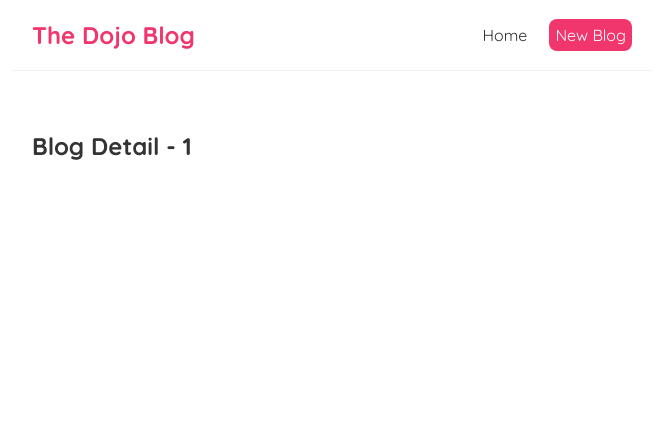
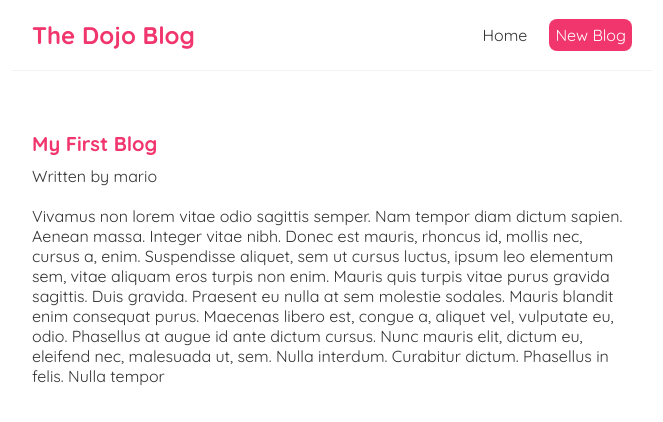
Before and after one commit to triartainyoman/react-dojo-blog, a React (Create React App) app: page /blogs/1 in a window 1280 px wide. Shown: the top 422 px of the page, without its empty margins (308-971 px from the left). Built offline with nearby package versions, Linux system fonts and the light colour scheme; data requests are answered from the project's data file.

Commit message:
Reusing custom hook

```diff
--- a/src/BlogDetail.jsx
+++ b/src/BlogDetail.jsx
@@ -1,11 +1,25 @@
 import { useParams } from "react-router-dom";
+import useFecth from "./useFetch";
 
 const BlogDetail = () => {
   const { id } = useParams();
+  const {
+    data: blog,
+    isLoading,
+    error,
+  } = useFecth("http://localhost:8000/blogs/" + id);
 
   return (
-    <div className="blog-detail">
-      <h2>Blog Detail - {id}</h2>
+    <div className="blog-details">
+      {isLoading && <div>Loading...</div>}
+      {error && <div>{error}</div>}
+      {blog && (
+        <article>
+          <h2>{blog.title}</h2>
+          <p>Written by {blog.author}</p>
+          <div>{blog.body}</div>
+        </article>
+      )}
     </div>
   );
 };
--- a/src/index.css
+++ b/src/index.css
@@ -54,3 +54,23 @@
 .blog-preview a {
   text-decoration: none;
 }
+
+/* Blog detail page */
+.blog-details h2 {
+  font-size: 20px;
+  color: #f1356d;
+  margin-bottom: 10px;
+}
+
+.blog-details div {
+  margin: 20px 0;
+}
+
+.blog-details button {
+  background-color: #f1356d;
+  color: #fff;
+  border: 0;
+  padding: 8px;
+  border-radius: 8px;
+  cursor: pointer;
+}
```
